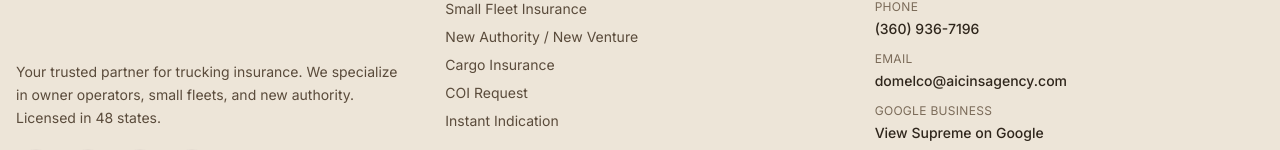
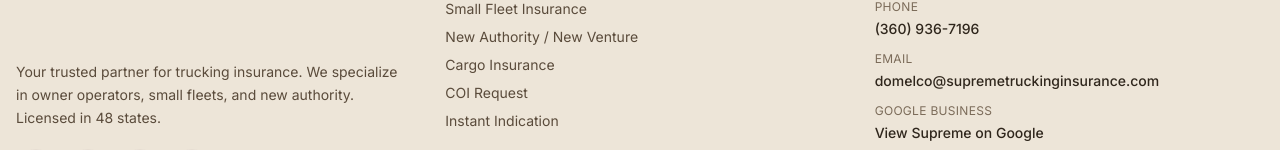
Before and after one commit to omelcodima/supreme-trucking-insurance, a Next.js app: page /careers in a window 1280 px wide. Shown: the part 2375-2525 px from the top of the page. Built offline with nearby package versions, Linux system fonts and the light colour scheme.

Commit message:
Update site contact email

```diff
--- a/src/app/about/page.tsx
+++ b/src/app/about/page.tsx
@@ -33,7 +33,7 @@
             Phone: <a href="tel:+13609367196" className="text-[#f97316] font-bold hover:underline">(360) 936-7196</a>
           </p>
           <p className="text-[#5A4B3B] text-sm">
-            Email: <a href="mailto:domelco@aicinsagency.com" className="text-[#f97316] font-bold hover:underline">domelco@aicinsagency.com</a>
+            Email: <a href="mailto:domelco@supremetruckinginsurance.com" className="text-[#f97316] font-bold hover:underline">domelco@supremetruckinginsurance.com</a>
           </p>
         </div>
       }
--- a/src/app/careers/page.tsx
+++ b/src/app/careers/page.tsx
@@ -45,7 +45,7 @@
             </p>
             <div className="mt-8 flex flex-col gap-4 sm:flex-row">
               <a
-                href="mailto:domelco@aicinsagency.com?subject=Careers%20at%20Supreme%20Trucking%20Insurance"
+                href="mailto:domelco@supremetruckinginsurance.com?subject=Careers%20at%20Supreme%20Trucking%20Insurance"
                 className="rounded-xl bg-[#f97316] px-8 py-4 text-center text-lg font-bold text-white shadow-lg transition-colors hover:bg-orange-600"
               >
                 Send Your Info
@@ -122,7 +122,7 @@
           </p>
           <div className="flex flex-col justify-center gap-4 sm:flex-row">
             <a
-              href="mailto:domelco@aicinsagency.com?subject=Careers%20at%20Supreme%20Trucking%20Insurance"
+              href="mailto:domelco@supremetruckinginsurance.com?subject=Careers%20at%20Supreme%20Trucking%20Insurance"
               className="rounded-xl bg-white px-8 py-4 font-bold text-[#2F261C] transition-colors hover:bg-[#FFF3E8]"
             >
               Email Dmitri
--- a/src/app/contact/page.tsx
+++ b/src/app/contact/page.tsx
@@ -109,7 +109,7 @@
           <div className="space-y-5">
             {[
               ["📞", "Phone", <a key="phone" href="tel:+13609367196" className="text-[#f97316] font-bold text-lg hover:underline">(360) 936-7196</a>, "Best for new quotes and urgent needs"],
-              ["📧", "Email", <a key="email" href="mailto:domelco@aicinsagency.com" className="text-[#f97316] font-bold hover:underline">domelco@aicinsagency.com</a>, "For documents, COI requests, and non-urgent questions"],
+              ["📧", "Email", <a key="email" href="mailto:domelco@supremetruckinginsurance.com" className="text-[#f97316] font-bold hover:underline">domelco@supremetruckinginsurance.com</a>, "For documents, COI requests, and non-urgent questions"],
               [
                 "📍",
                 "Google Business",
--- a/src/app/layout.tsx
+++ b/src/app/layout.tsx
@@ -233,7 +233,7 @@
                 </div>
                 <div>
                   <p className="text-[#7B6B59] text-xs uppercase tracking-wide mb-1">Email</p>
-                  <a href="mailto:domelco@aicinsagency.com" className="text-[#2F261C] hover:text-[#f97316] transition-colors font-medium">domelco@aicinsagency.com</a>
+                  <a href="mailto:domelco@supremetruckinginsurance.com" className="text-[#2F261C] hover:text-[#f97316] transition-colors font-medium">domelco@supremetruckinginsurance.com</a>
                 </div>
                 <div>
                   <p className="text-[#7B6B59] text-xs uppercase tracking-wide mb-1">Google Business</p>
--- a/src/app/privacy-policy/page.tsx
+++ b/src/app/privacy-policy/page.tsx
@@ -192,7 +192,7 @@
                     <p><strong className="text-[#2F261C]">Direct:</strong> 360-750-4394</p>
                     <p><strong className="text-[#2F261C]">Office:</strong> 360-450-2211</p>
                     <p><strong className="text-[#2F261C]">Fax:</strong> 360-851-3239</p>
-                    <p><strong className="text-[#2F261C]">Email:</strong> domelco@aicinsagency.com</p>
+                    <p><strong className="text-[#2F261C]">Email:</strong> domelco@supremetruckinginsurance.com</p>
                   </div>
                 </div>
               </Section>
```
